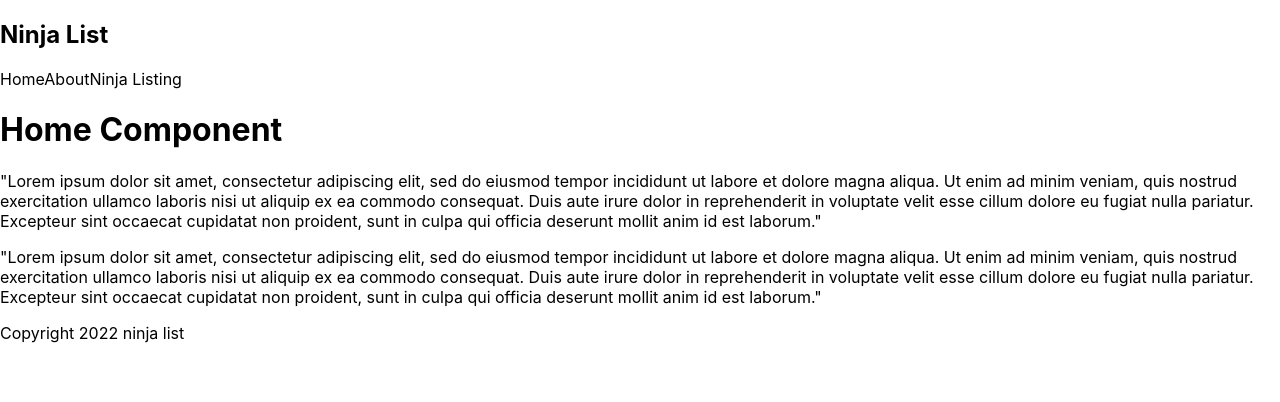
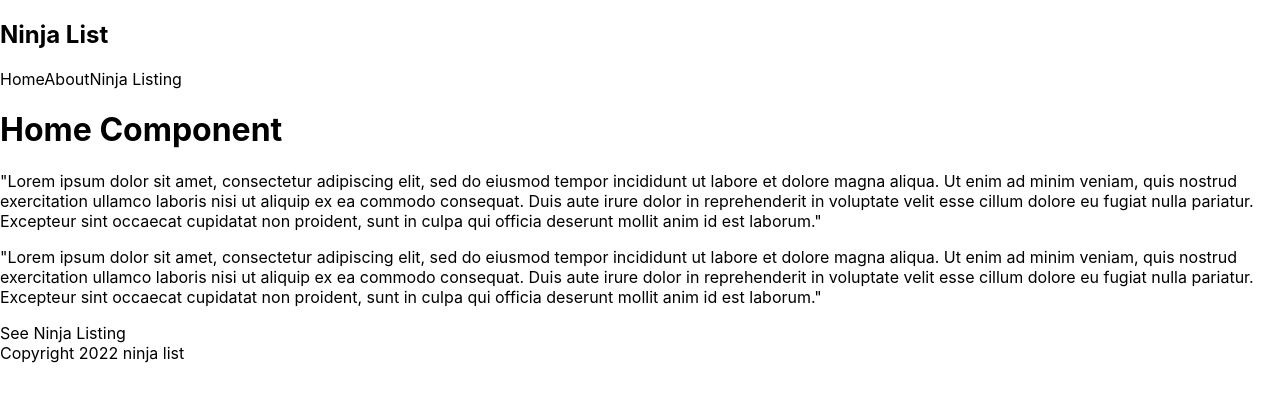
Before and after one commit to OscarAnillo/ninja-list, a Next.js app: page / in a window 1280 px wide. Shown: the top 402 px of the page. Built offline with nearby package versions, Linux system fonts and the light colour scheme.

Commit message:
LinkComponents
import Link in the NavBar component
import Link in the index.js and add a link before footer

```diff
--- a/components/NavBar.js
+++ b/components/NavBar.js
@@ -1,12 +1,20 @@
+import Link from "next/link";
+
 export default function NavBar() {
   return (
     <nav>
       <div className="logo">
         <h1>Ninja List</h1>
       </div>
-      <a>Home</a>
-      <a>About</a>
-      <a>Ninja Listing</a>
+      <Link href="/">
+        <a>Home</a>
+      </Link>
+      <Link href="/about">
+        <a>About</a>
+      </Link>
+      <Link href="/ninjas">
+        <a>Ninja Listing</a>
+      </Link>
     </nav>
   );
 }
--- a/pages/index.js
+++ b/pages/index.js
@@ -1,5 +1,6 @@
 import NavBar from "../components/NavBar";
 import Footer from "../components/Footer";
+import Link from "next/link";
 
 export default function Home() {
   return (
@@ -24,6 +25,9 @@
         occaecat cupidatat non proident, sunt in culpa qui officia deserunt
         mollit anim id est laborum."
       </p>
+      <Link href="/ninjas">
+        <a>See Ninja Listing</a>
+      </Link>
       <Footer />
     </>
   );
```
